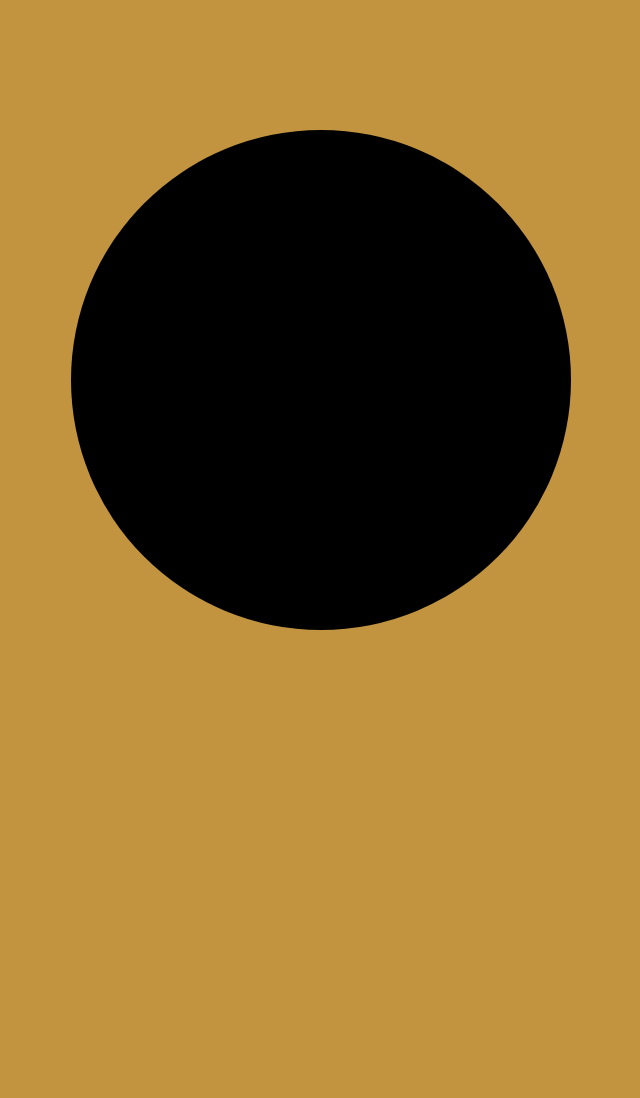
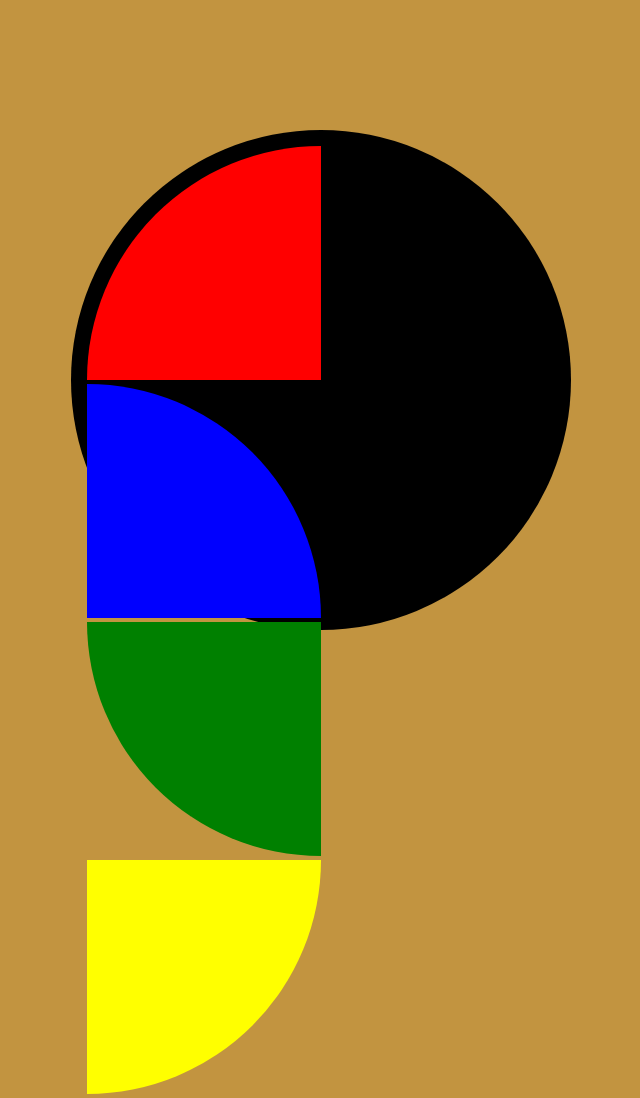
Before and after one commit to JFlowe6/Simon-Says, a plain HTML site: page index.html in a window 1280 px wide. Shown: the part 20-1118 px from the top of the page, without its empty margins (319-959 px from the left). Before the commit the page ends 800 px from the top, so only its background shows below. Drawn offline with Linux system fonts and the light colour scheme.

Commit message:
need to fix sizing of the shapes and add the button in the middle

```diff
--- a/index.html
+++ b/index.html
@@ -14,9 +14,11 @@
     </div>
     <div id="blue">
     </div>
+    <div id="green">
+    </div>
     <div id="yellow">
     </div>
-    <div id="green">
+    <div id="gameBtn">
     </div>
     </div>
 </body>
--- a/styles.css
+++ b/styles.css
@@ -2,6 +2,11 @@
     margin: 0;
     padding: 0;
     box-sizing: border-box;
+    display: inline-block;
+}
+
+head {
+    display:none;
 }
 
 body{
@@ -17,12 +22,40 @@ body{
     height: 500px;
     background-color: black;
     border-radius: 180%;
-    padding: 2rem;
+    padding: 1rem;
 }
 
-/* #red{
-    width: 100%;
-    height: 100%;
+#red{
+    height: 50%;
+    width: 50%;
     background-color: red;
-    border-radius: 360%;
+    border-top-left-radius: 180%;
+}
+
+#blue{
+    height: 50%;
+    width: 50%;
+    background-color: blue;
+    border-top-right-radius: 180%;
+}
+
+#green{
+    height: 50%;
+    width: 50%;
+    background-color: green;
+    border-bottom-left-radius: 180%;
+}
+
+#yellow{
+    height: 50%;
+    width: 50%;
+    background-color: yellow;
+    border-bottom-right-radius: 180%;
+}
+
+/* #gameBtn{
+    height: 50%;
+    width: 0%;
+    border-radius: 180%;
+    background-color: black;
 } */
```
